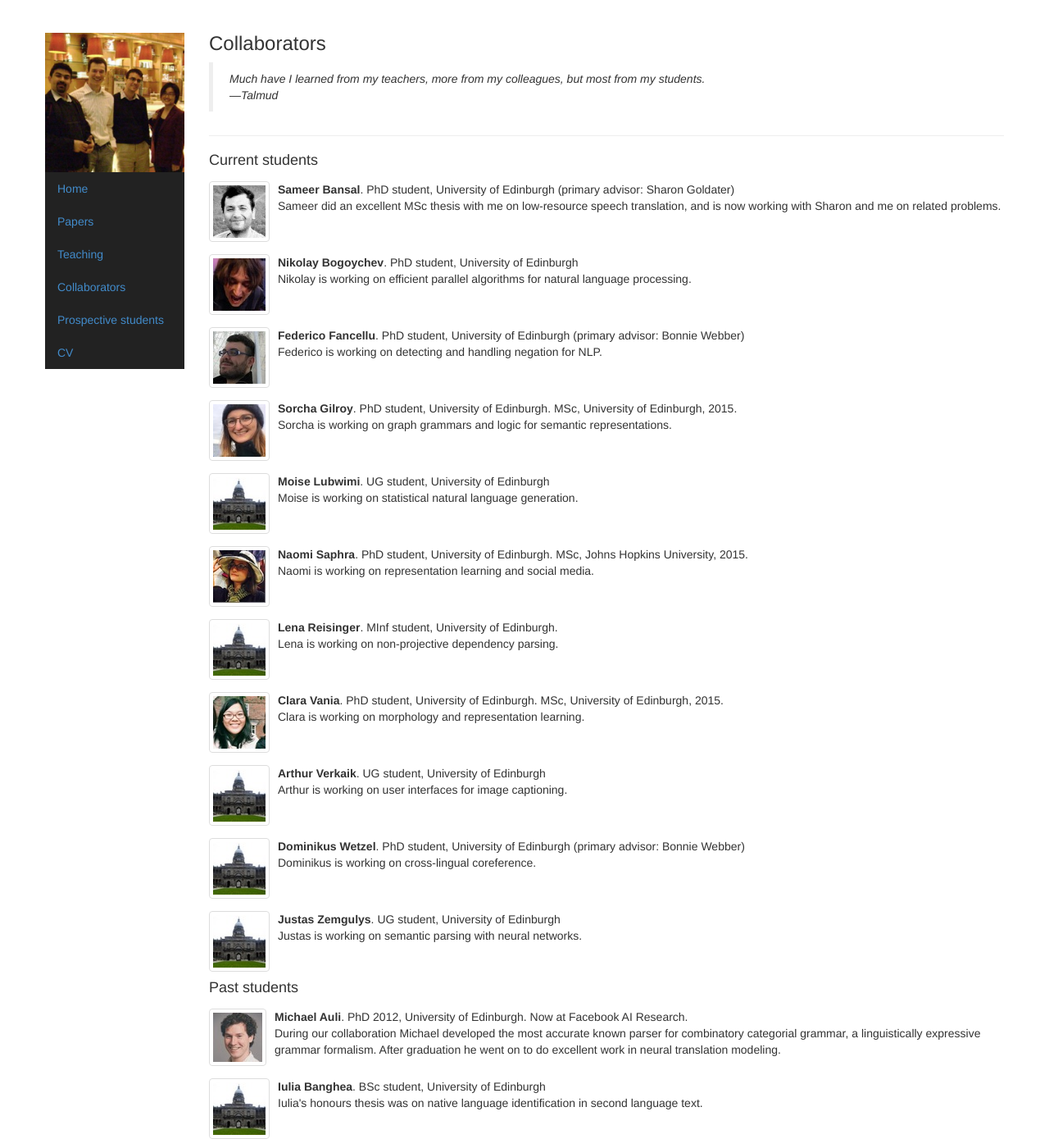
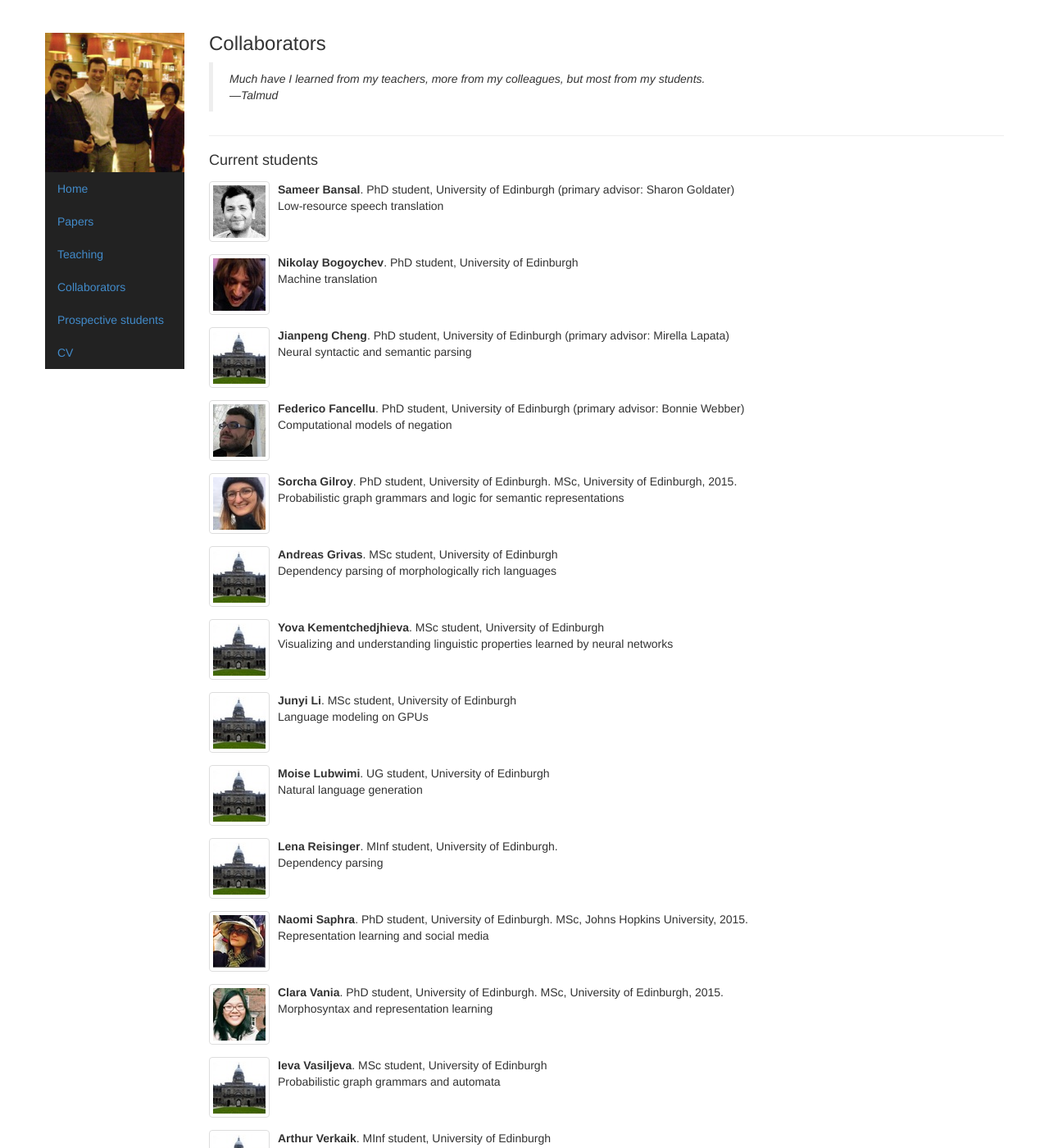
Before and after one commit to alopez/alopez.github.com, a Jekyll site: the page built from collaborators.html, in a window 1280 px wide and 1400 px high. Shown: the whole window at 82% size. Built offline with Jekyll 4.4.1, drawn with Linux system fonts in a browser that asks for light colours; some of the changed text lies outside the part shown.

Commit message:
update collaborators

```diff
--- a/collaborators.html
+++ b/collaborators.html
@@ -9,70 +9,97 @@ students:
     url: http://homepages.inf.ed.ac.uk/s1444673
     tagline: PhD student, University of Edinburgh (primary advisor&colon; Sharon Goldater)
     description: >
-      Sameer did an excellent MSc thesis with me on low-resource speech translation, and is now working with Sharon and me on related problems.
+      Low-resource speech translation
   -
     name: Nikolay Bogoychev
     img: nbogoychev
     url: http://homepages.inf.ed.ac.uk/s1031254/
     tagline: PhD student, University of Edinburgh
     description: >
-      Nikolay is working on efficient parallel algorithms for natural language processing.
+      Machine translation
+  -
+    name: Jianpeng Cheng
+    img: edi
+    url: http://homepages.inf.ed.ac.uk/s1537177/
+    tagline: "PhD student, University of Edinburgh (primary advisor: Mirella Lapata)"
+    description: >
+      Neural syntactic and semantic parsing
   -
     name: Federico Fancellu
     img: fancellu
     url: http://homepages.inf.ed.ac.uk/s1260346/index.html
     tagline: PhD student, University of Edinburgh (primary advisor&colon; Bonnie Webber)
     description:
-      Federico is working on detecting and handling negation for NLP.
+      Computational models of negation
   -
     name: Sorcha Gilroy
     img: sgilroy
     url: http://homepages.inf.ed.ac.uk/s1459276/
     tagline: PhD student, University of Edinburgh. MSc, University of Edinburgh,  2015.
     description: >
-      Sorcha is working on graph grammars and logic for semantic representations.
+      Probabilistic graph grammars and logic for semantic representations
+  -
+    name: Andreas Grivas
+    img: edi
+    tagline: MSc student, University of Edinburgh
+    description: Dependency parsing of morphologically rich languages
+  -
+    name: Yova Kementchedjhieva
+    img: edi
+    tagline: MSc student, University of Edinburgh
+    description: Visualizing and understanding linguistic properties learned by neural networks
+  -
+    name: Junyi Li
+    img: edi
+    tagline: MSc student, University of Edinburgh
+    description: Language modeling on GPUs
   -
     name: Moise Lubwimi
     img: edi
     tagline: UG student, University of Edinburgh
-    description: Moise is working on statistical natural language generation.
+    description: Natural language generation
+  -
+    name: Lena Reisinger
+    img: edi
+    tagline: MInf student, University of Edinburgh.
+    description: >
+      Dependency parsing
   -
     name: Naomi Saphra
     img: nsaphra
     url: http://nsaphra.github.io/
     tagline: PhD student, University of Edinburgh. MSc, Johns Hopkins University, 2015.
     description: >
-      Naomi is working on representation learning and social media.
-  -
-    name: Lena Reisinger
-    img: edi
-    tagline: MInf student, University of Edinburgh.
-    description: >
-      Lena is working on non-projective dependency parsing.
+      Representation learning and social media
   -
     name: Clara Vania
     img: cvania
     url: https://claravania.github.io/
     tagline: PhD student, University of Edinburgh. MSc, University of Edinburgh, 2015.
     description: >
-      Clara is working on morphology and representation learning.
+      Morphosyntax and representation learning
+  -
+    name: Ieva Vasiljeva
+    img: edi
+    tagline: MSc student, University of Edinburgh
+    description: Probabilistic graph grammars and automata
   -
     name: Arthur Verkaik
     img: edi
-    tagline: UG student, University of Edinburgh
-    description: Arthur is working on user interfaces for image captioning.
+    tagline: MInf student, University of Edinburgh
+    description: User interfaces for image captioning
   -
     name: Dominikus Wetzel
     img: edi
     url: http://www.inf.ed.ac.uk/people/students/Dominikus_Wetzel.html
     tagline: PhD student, University of Edinburgh (primary advisor&colon; Bonnie Webber)
     description:
-      Dominikus is working on cross-lingual coreference.
+      Cross-lingual coreference
   -
     name: Justas Zemgulys
     img: edi
     tagline: UG student, University of Edinburgh
-    description: Justas is working on semantic parsing with neural networks.
+    description: Neural semantic parsing
 former-students:
   -
     name: Michael Auli
@@ -82,8 +109,9 @@ former-students:
     description: >
       During our collaboration Michael developed the most accurate known
       parser for combinatory categorial grammar, a linguistically expressive
-      grammar formalism. After graduation he went on to do excellent
-      work in neural translation modeling.
+      grammar formalism. After graduation Michael began working on neural
+      translation, and is one of the key researchers behind Facebook's
+      <a href="https://code.facebook.com/posts/1978007565818999/a-novel-approach-to-neural-machine-translation/">convolutional machine translation system</a>.
   -
     name: Iulia Banghea
     img: edi
@@ -112,6 +140,7 @@ former-students:
   -
     name: Adithya Renduchintala
     img: adi
+    url: https://arendu.github.io/
     tagline: PhD student, Johns Hopkins University.
     description:
       Adi amicably switched advisors after I moved to the University of Edinburgh. We worked together on word alignment and AMR.
--- a/index.html
+++ b/index.html
@@ -37,7 +37,7 @@ picture: nike
   <a href="collaborators.html">my research group</a> works on multilingual
   <a href="http://en.wikipedia.org/wiki/Natural_language_processing">natural language processing</a> (NLP)
   systems that understand and generate human language.
-  Progress in NLP requires advances in machine learning and computational linguistics.
+  Progress in NLP requires advances in computational linguistics and machine learning.
   We are interested in many basic research problems in these fields.
 </p>
 
```
